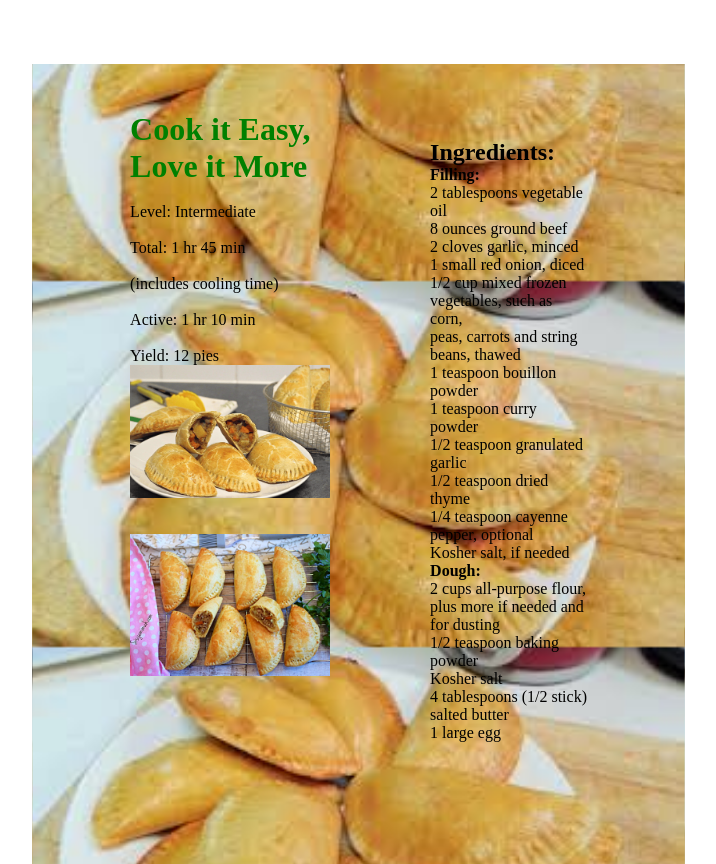
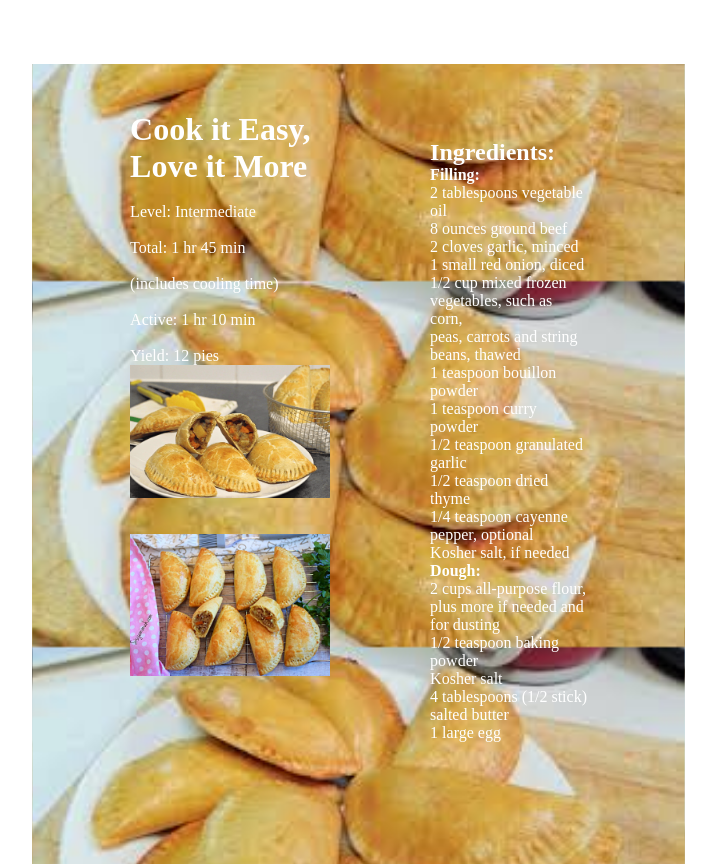
Before and after one commit to alliojo1l/my-recipe-project, a plain HTML site: page index.html in a window 1280 px wide. Shown: the whole page, without its empty margins (211-927 px from the left). Drawn offline with Linux system fonts and the light colour scheme.

Commit message:
commit bec i changed my text color

```diff
--- a/style.css
+++ b/style.css
@@ -21,10 +21,10 @@ p {
   font-size: 16px;
   line-height: 1.6;
   margin-bottom: 18px;
-  color: #000000;
+  color: #ffff;
 }
 h1 {
-    color: green;
+    color: #ffff;
 }
 .ingri{
     padding-left: 300px;
@@ -32,6 +32,7 @@ h1 {
     top: -600px;
     align-items: center;
     padding-bottom: 5%;
+      color: #ffff;
 }
 .feature-img{
     width: 500px;
@@ -39,6 +40,7 @@ h1 {
     bottom: 40%;
     padding-bottom: 7%;
     padding-right: 300px;
+
 }
 .img {
     width: 500px;
@@ -61,3 +63,6 @@ h1 {
     padding-bottom: 5%;
     padding-right: 5%;
 }
+.small{
+    color: #ffff;
+}
```
